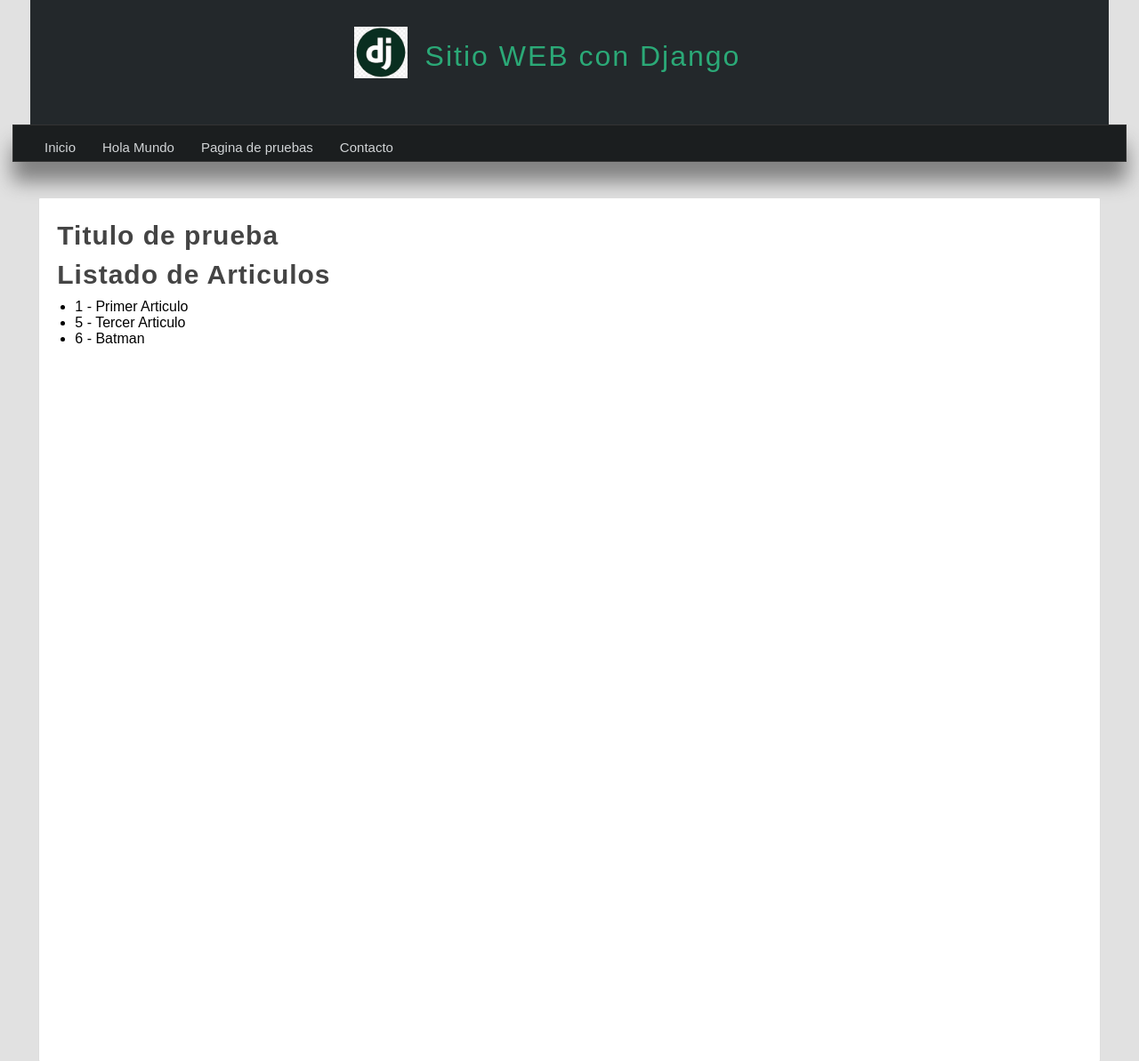
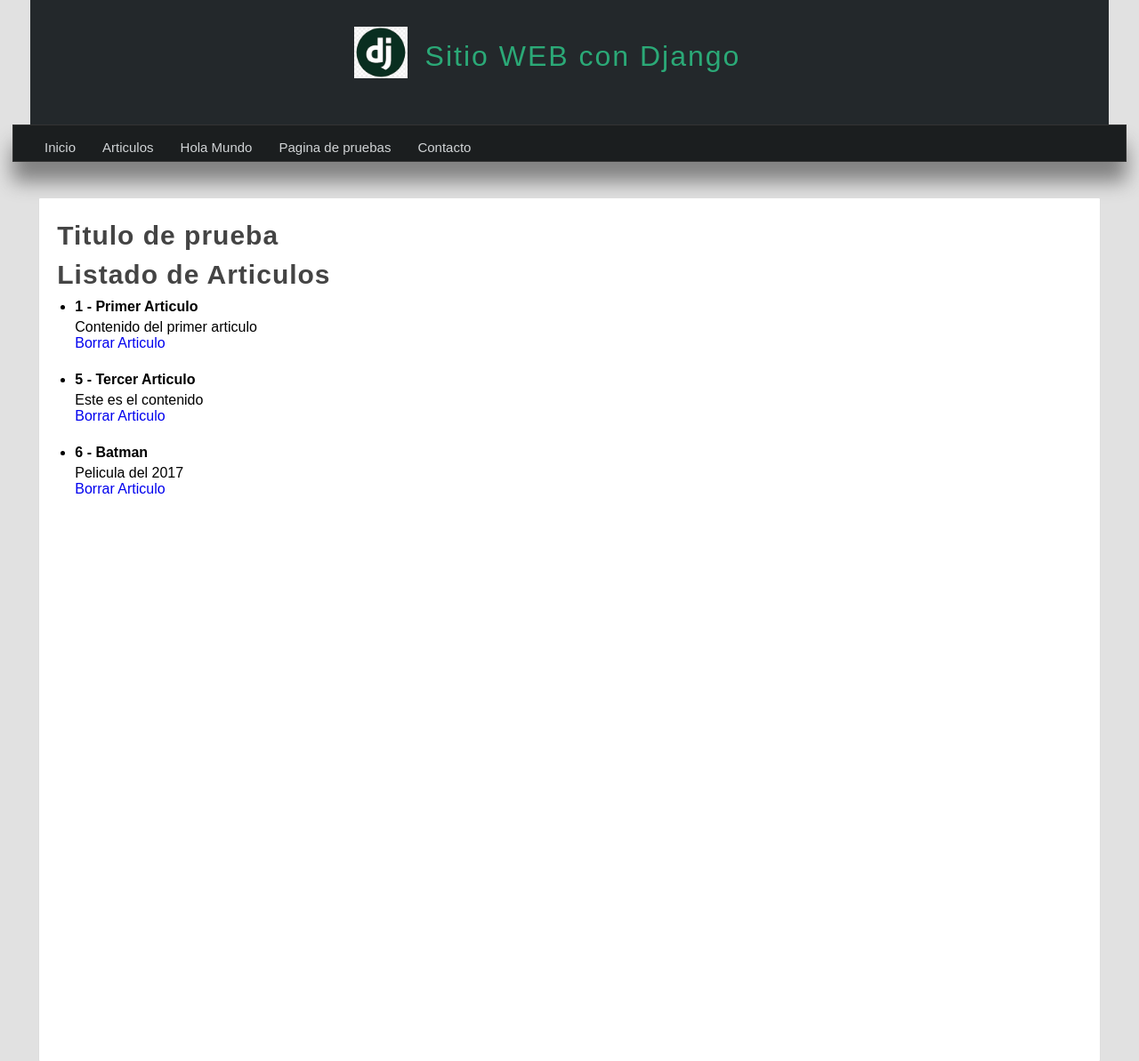
Before and after one commit to luisfe714/Proyecto-Django-Luisfe, a Django app: page /articulos/ in a window 1280 px wide. Shown: the top 1193 px of the page at 89% size. Run offline with Django 5.2, Linux system fonts and the light colour scheme; data comes from the database, SQL or seed files in the repository; both versions use the stored data as it was after the commit.

Commit message:
Eliminar Articulos - Editar: articulo.html y layout.html

```diff
--- a/ADSO-PYTHON/22-django/AprendiendoDjango/AprendiendoDjango/urls.py
+++ b/ADSO-PYTHON/22-django/AprendiendoDjango/AprendiendoDjango/urls.py
@@ -34,4 +34,5 @@ urlpatterns = [
     path('articulo/', views.articulo, name="articulo"),
     path('editar-articulo/<int:id>', views.editar_articulo, name="editar_articulo"),
     path('articulos/', views.articulos, name="articulos"),
+    path('borrar-articulo/<int:id>', views.borrar_articulo, name="borrar_articulo"),
 ]
--- a/ADSO-PYTHON/22-django/AprendiendoDjango/miapp/templates/articulos.html
+++ b/ADSO-PYTHON/22-django/AprendiendoDjango/miapp/templates/articulos.html
@@ -8,7 +8,16 @@
 
 <ul>
     {% for articulo in articulos %}
-        <li> {{articulo.id}} - {{articulo.title}}</li>
+        <li>
+            <h4>{{articulo.id}} - {{articulo.title}}</h4>
+            <p>
+                {{articulo.content}}
+                <br/>
+                <a href="{% url 'borrar_articulo' id=articulo.id %}">Borrar Articulo</a>
+            </p>
+
+            <br/>
+        </li>
     {% endfor %}
 </ul>
 
--- a/ADSO-PYTHON/22-django/AprendiendoDjango/miapp/templates/layout.html
+++ b/ADSO-PYTHON/22-django/AprendiendoDjango/miapp/templates/layout.html
@@ -30,6 +30,9 @@
                 <a href="{% url 'inicio' %}">Inicio</a>
             </li>
             <li>
+                <a href="{% url 'articulos' %}">Articulos</a>
+            </li>
+            <li>
                 <a href="{% url 'hola_mundo' %}">Hola Mundo</a>
             </li>
             <li>
--- a/ADSO-PYTHON/22-django/AprendiendoDjango/miapp/views.py
+++ b/ADSO-PYTHON/22-django/AprendiendoDjango/miapp/views.py
@@ -103,4 +103,11 @@ def articulos(request):
 
     return render(request, 'articulos.html', {
         'articulos': articulos
+
     })
+
+def borrar_articulo(request, id):
+    articulo = Article.objects.get(pk=id)
+    articulo.delete()
+
+    return redirect('articulos')
```
Also changed, not shown: ADSO-PYTHON/22-django/AprendiendoDjango/db.sqlite3.
